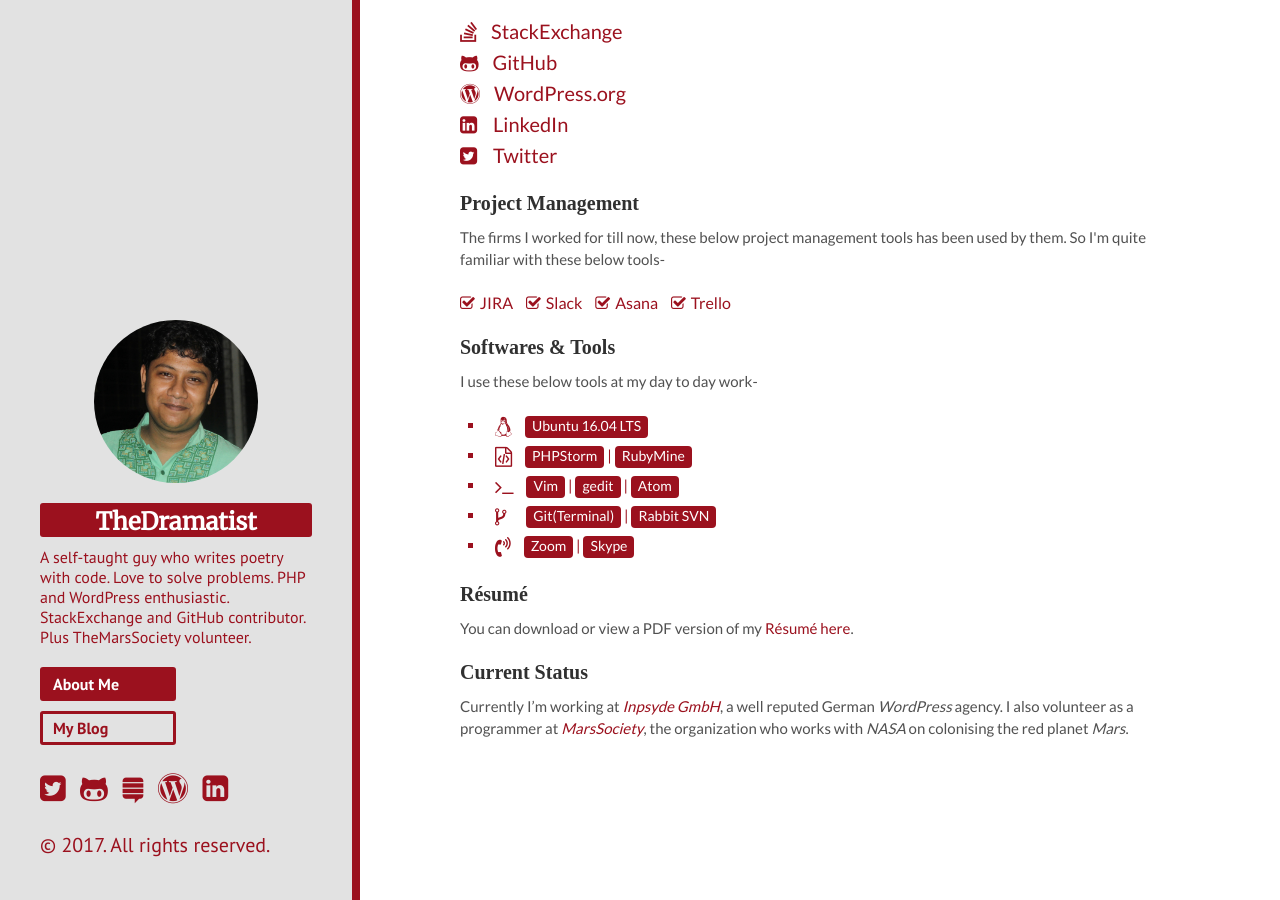
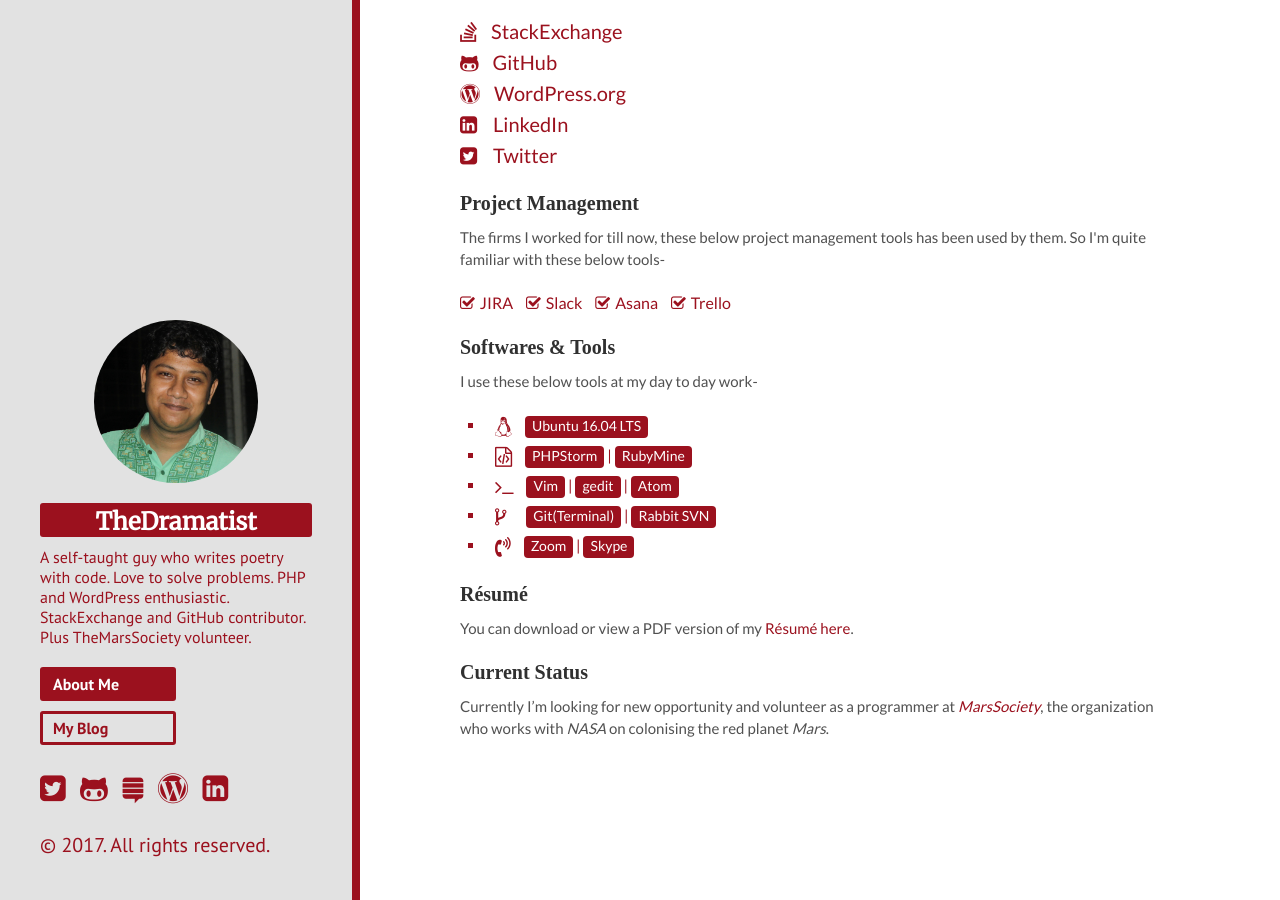
Before and after one commit to khanrn/codemascot.github.io, a Jekyll site: the page built from index.html, in a window 1280 px wide and 900 px high, scrolled down 547 px. Built offline with Jekyll 4.4.1, drawn with Linux system fonts in a browser that asks for light colours; nearby versions of some CDN libraries; some web fonts are replaced; Markdown is read by kramdown in place of the engine named in the settings.

Commit message:
Current Status Updated

```diff
--- a/index.html
+++ b/index.html
@@ -64,6 +64,6 @@
 	<p>You can download or view a PDF version of my <a target="_blank" href="http://www.thedramatist.me/download/2017-11-08-resume-khan.pdf">Résumé here</a>.</p>
 
 	<h1 class="page-title">Current Status</h1>
-	<p>Currently I’m working at <em><a target="_blank" href="http://inpsyde.com/">Inpsyde GmbH</a></em>, a well reputed German <em>WordPress</em> agency. I also volunteer as a programmer at <em><a target="_blank" href="http://www.marssociety.org/">MarsSociety</a></em>, the organization who works with <em>NASA</em> on colonising the red planet <em>Mars</em>.</p>
+	<p>Currently I’m looking for new opportunity and volunteer as a programmer at <em><a target="_blank" href="http://www.marssociety.org/">MarsSociety</a></em>, the organization who works with <em>NASA</em> on colonising the red planet <em>Mars</em>.</p>
 
 </div>
```
